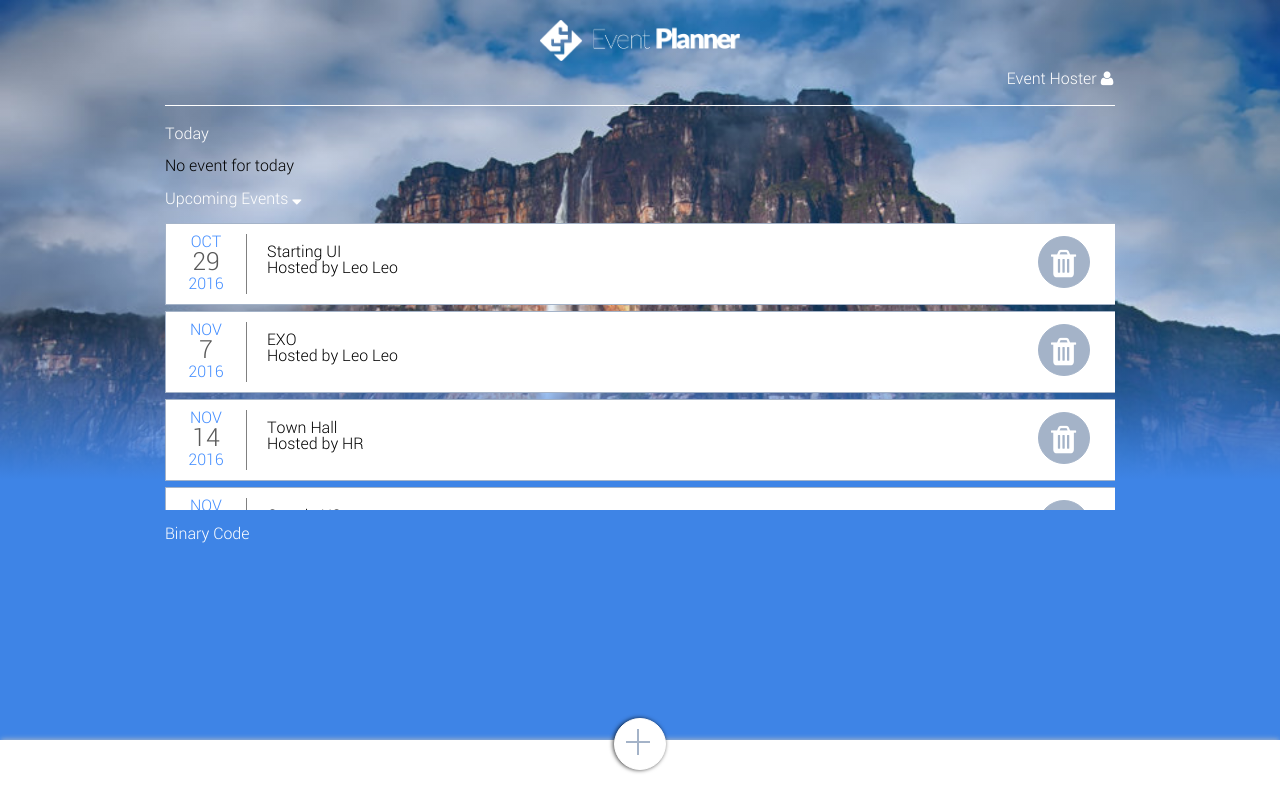
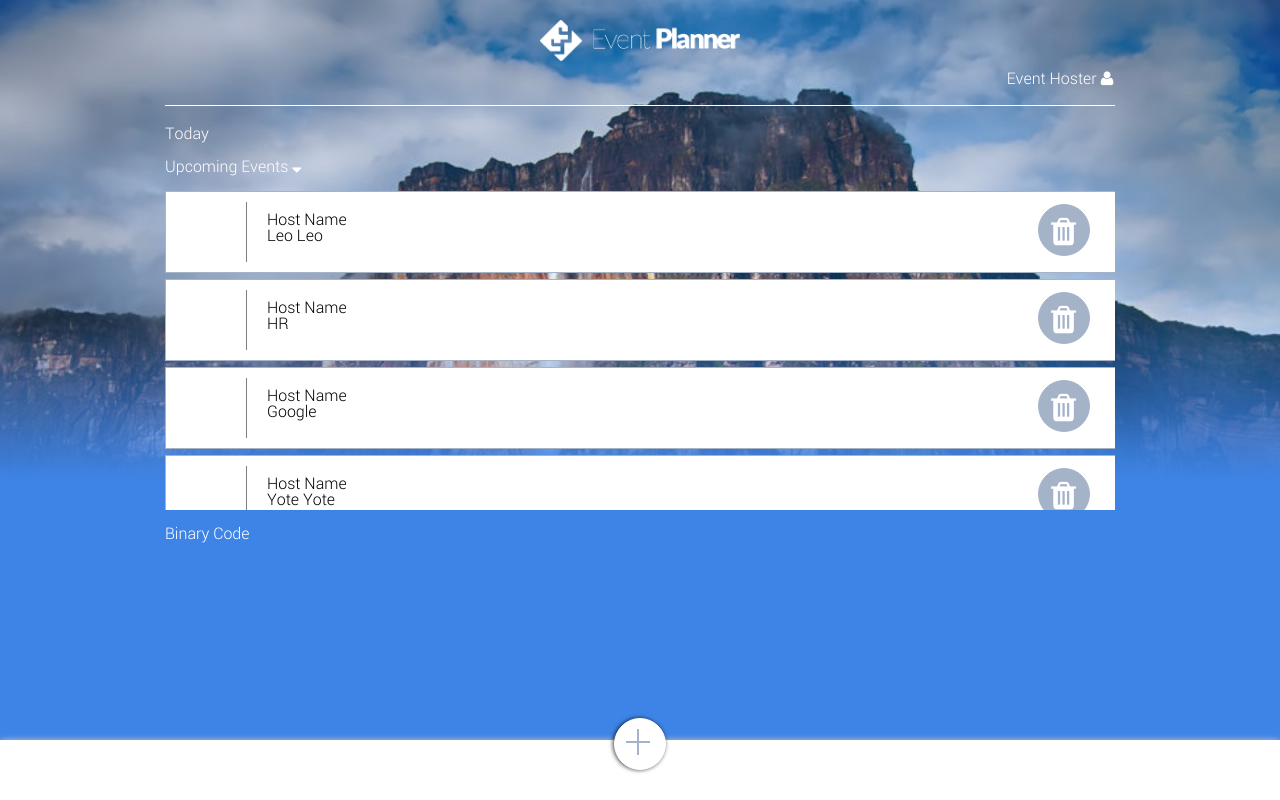
Before and after one commit to kassam-binary/event-planner, a plain HTML site: page index.html in a window 1280 px wide. Drawn offline with Linux system fonts and the light colour scheme.

Commit message:
Creating function for getting hosts
This function it will use to get all host.

```diff
--- a/css/style.css
+++ b/css/style.css
@@ -606,3 +606,6 @@ a {
     border-radius: 10px;
     /*-webkit-box-shadow: inset 0 0 6px rgba(0,0,0,0.5); */
 }
+#active_bar {
+
+}
--- a/js/engine.js
+++ b/js/engine.js
@@ -10,7 +10,8 @@ $(document).ready(function () {
             //init();
             //getHosts();
             var de = new Date()
-            getEvents();
+//            getEvents();
+            getHosts()
             //getNext_Week_event();
             //getNext_Month_event();
             //console.log(events.length+1)
@@ -143,6 +144,34 @@ $(document).ready(function () {
             }
         });
         return hostName;
+    };
+    //getHosts()
+    function getHosts(){
+        $.each(hosts, function(index,host){
+               //console.log(getHost(host.host_id));
+            var host_list ="";
+               host_list+= "<div class='event_list_box'>"+
+                    "<div class='date_holder'>"+
+                        "<div class='event_day arange_details'></div>"+
+                    "</div>"+
+                    "<div class='details_holder'>"+
+                        "<div class='title_box move_box'>Host Name</div>"+
+                        "<div class='host_box move_box'>"+getHost(host.host_id)+"</div>"+
+                    "</div>"+
+                    "<div class='delete_btn'>"+
+                        "<div class='icon_holder'>"+
+                            "<div class='delet_icon'>"+
+                            "<i class='fa fa-trash fa-2x' aria-hidden='true'></i>"+
+                            "</div>"+
+                        "</div>"+
+                    "</div>"+
+                "</div>"+
+        "</div>";
+            setTimeout(function () {
+                    return data_box.append(host_list);
+                }, 400 + 100 * index);
+
+               });
     };
     /**
      * Getting week number
```
Also changed, not shown: index.html (+3 -3 lines).
